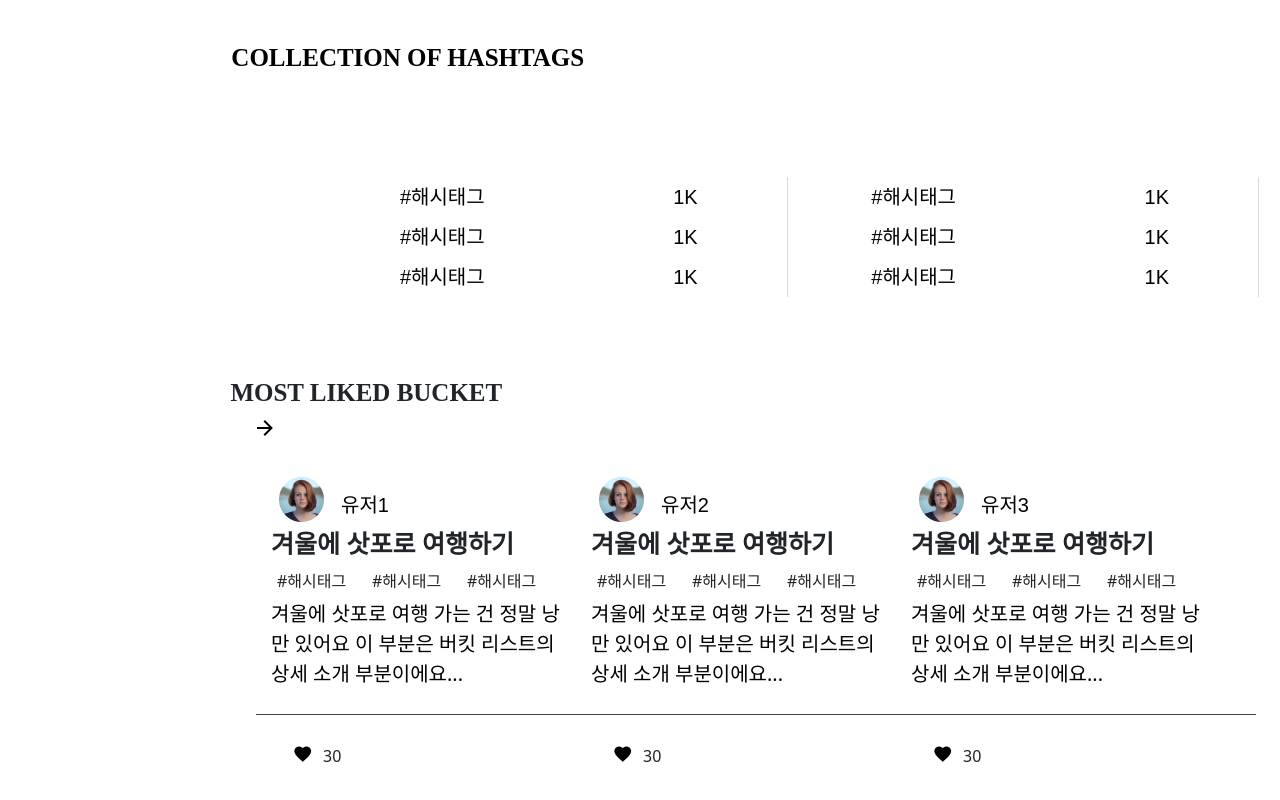
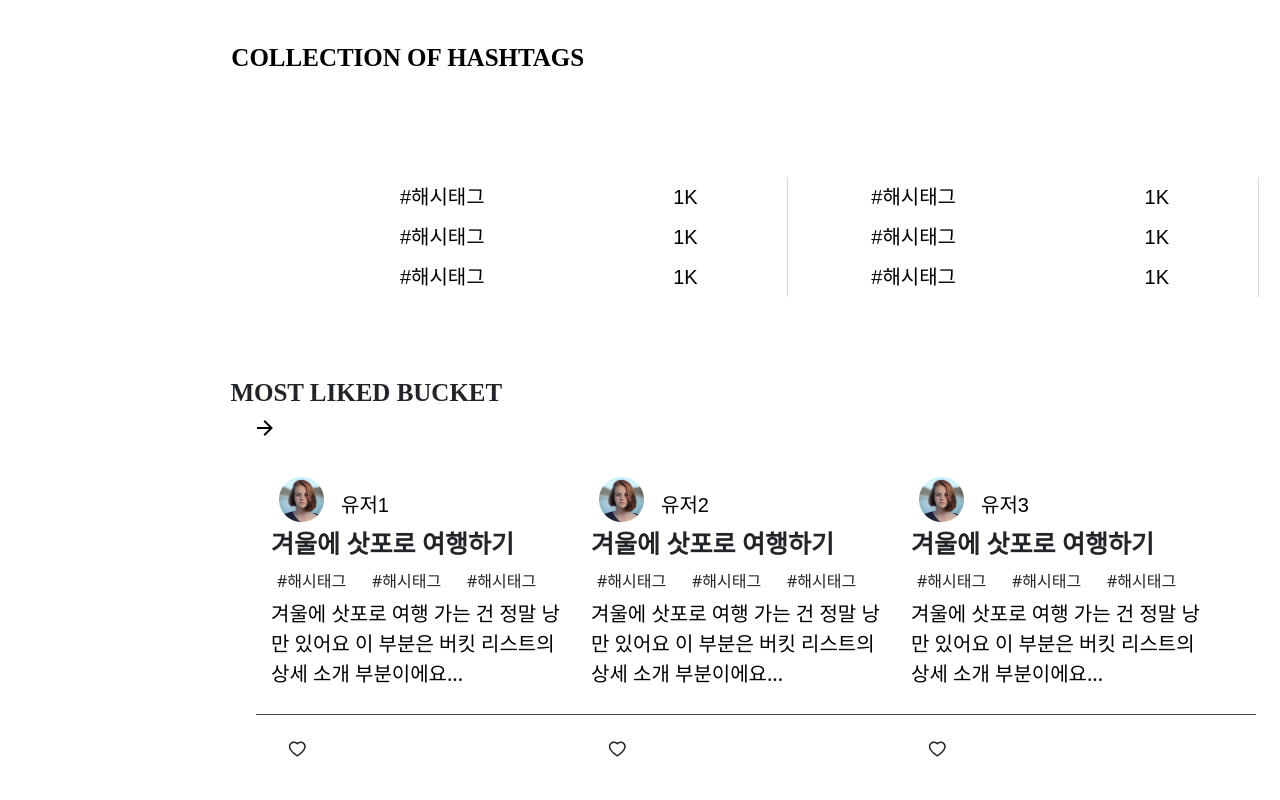
Before and after one commit to sense-web-framework/life-map, a React (Create React App) app in the folder life-map/: page /community/bucket_community in a window 1280 px wide. Shown: the part 726-1526 px from the top of the page. Built offline with nearby package versions, Linux system fonts and the light colour scheme; no server answers; a web font is replaced by a local one.

Commit message:
FEAT: 좋아요 버튼, 커뮤니티 nav_bar 색깔변경
## 작업 내용
Community_Bucket 페이지 좋아요 버튼을 구현하였고, Community navbar 클릭했을때 색깔 보라색으로 변하도록 하였습니다.

```diff
--- a/life-map/package.json
+++ b/life-map/package.json
@@ -3,6 +3,7 @@
   "version": "0.1.0",
   "private": true,
   "dependencies": {
+    "@ant-design/icons": "^5.2.6",
     "@expo-google-fonts/arimo": "^0.2.3",
     "@testing-library/jest-dom": "^5.17.0",
     "@testing-library/react": "^13.4.0",
@@ -13,7 +14,8 @@
     "react-bootstrap": "^2.9.0",
     "react-dom": "^18.2.0",
     "react-redux": "^8.1.3",
-    "react-router-dom": "^6.17.0",
+    "react-router": "^6.18.0",
+    "react-router-dom": "^6.18.0",
     "react-scripts": "^5.0.1",
     "react-textarea-autosize": "^8.5.3",
     "web-vitals": "^2.1.4"
--- a/life-map/src/App.js
+++ b/life-map/src/App.js
@@ -14,7 +14,7 @@ import MyPage from './pages/MyPage.js';
 import BucketCommunity from './pages/Bucket_Community.js';
 import LoungeCommunity from './pages/Lounge_Community.js';
 import TogetherCommunity from './pages/Together_Community.js';
-import AddTogether from './pages/Add_Together.js';
+import AddTogether from './pages/Add_Together.js'
 import { BrowserRouter, Route, Routes} from "react-router-dom"
 import { useState, useEffect } from 'react';
 import { getAuth, onAuthStateChanged } from 'firebase/auth';
--- a/life-map/src/css/Community_page.css
+++ b/life-map/src/css/Community_page.css
@@ -247,7 +247,6 @@
   top: 175px;
   left: 15px;
   color: #000;
-  /* font-family: Arimo; */
   font-size: 20px;
   font-style: normal;
   font-weight: 500;
@@ -264,7 +263,7 @@
   }
   .liked{
     position: absolute;
-    background-image: url(../img/Heart.png);
+    /* background-image: url(../img/Heart.png); */
     width: 25px;
     height: 20px;
     background-color: #FFF;
--- /dev/null
+++ b/life-map/src/css/LikeButton.css
@@ -0,0 +1,15 @@
+.button{
+    position: absolute;
+    width: 30px;
+    height: 10px;
+    transform: scale(1.1)
+}
+.red{
+    color:red;
+  }
+.icons-list h3{
+    height: 20px;
+    width: 130px;
+    text-align: right;
+    font-size: 16px;
+}
--- a/life-map/src/css/NavBar_Community.css
+++ b/life-map/src/css/NavBar_Community.css
@@ -4,7 +4,7 @@
 }
 .nav_Bucket_Community{
     font-family: nav;
-    color: #7000D8;
+    color: black;
     position:absolute;
     width:96px;
     height: 24px;
@@ -13,6 +13,7 @@
     font-size: 20px;
     text-align:center;
     text-decoration: none;
+
 }
 .nav_Lounge_Community{
     font-family: nav;
@@ -53,3 +54,11 @@
     background: #FFF;
     box-shadow: 0px 4px 4px 0px rgba(0, 0, 0, 0.25);
 }
+.nav_Bucket_Community span,
+.nav_Lounge_Community span,
+.nav_Together_Community span {
+  cursor: pointer;
+}
+.click{
+    color:#7000D8;
+}
--- a/life-map/src/css/Together_Board.css
+++ b/life-map/src/css/Together_Board.css
@@ -63,12 +63,20 @@
     color: white;
     font-size: 14px;
 }
+/* .add_Together{
+    position: fixed;
+    background: rgba(0, 0, 0, 0.5);
+    width: 800px;
+    height: 500px;
+
+} */
 .card-write{
     position: relative;
     width: 700px;
     height: 400px;
+    background: #fff;
     left: 50%;
-    top: 600px;
+    top: 500px;
     transform: translate( -50%, -50%);
     border: 3px solid gray;
     border-radius: 30px 30px;
@@ -117,3 +125,15 @@
     text-align: center;
     white-space: normal;
 }
+.submitbtn{
+    position: relative;
+    width: 116px;
+    height: 38px;
+    transform: translate( -50%, -50%);
+    left: 50%;
+    top: 320px;
+    border-radius: 6px;
+    background-color: #333;
+    color: white;
+    font-size: 14px;
+}
--- a/life-map/src/pages/Add_Together.js
+++ b/life-map/src/pages/Add_Together.js
@@ -5,6 +5,7 @@ function Add_Together(){
     return(
         <div className="add_Together">
             <Communitypage></Communitypage>
+            <div className="T_title">함께해요</div>
             <div className="card-write">
                 <div className="card-Info">
                     <div className="c_title">
@@ -20,6 +21,7 @@ function Add_Together(){
                     <div className="c_content">
                     <TextareaAutosize className="c_textarea" placeholder='내용을 입력해주세요'></TextareaAutosize>
                     </div>
+                    <input type="submit" className="submitbtn" value='등록하기'></input>
             </div>
         </div>
     )
--- a/life-map/src/pages/Bucket_Community.js
+++ b/life-map/src/pages/Bucket_Community.js
@@ -1,4 +1,5 @@
 import Community_page from "./Community_page";
+import LikeButton from "./LikeButton.js";
 function Bucket_Community(){
     return(
         <div className="Buket_Community">
@@ -60,24 +61,6 @@ function Bucket_Community(){
                         </div>
                         </li>
                     </ul>
-
-                    {/* {
-
-                    //  <ul>
-                    // <li className="r">
-                    //     <li>#해시태그<p>1K</p></li>
-                    //     <li>#해시태그<p>1K</p></li>
-                    //     <li>#해시태그<p>1K</p></li></li>
-                    // <li className="r">
-                    //     <li>#해시태그</li><p>1K</p>
-                    //     <li>#해시태그</li><p>1K</p>
-                    //     <li>#해시태그</li><p>1K</p></li>
-                    // <li className="r">
-                    //     <li>#해시태그<p> 1K</p></li>
-                    //     <li>#해시태그<p> 1K</p></li>
-                    //     <li>#해시태그<p> 1K</p></li></li>
-                    // </ul>
-                    } */}
                 </div>
             </div>
             <div className="mostLiked">
@@ -86,14 +69,6 @@ function Bucket_Community(){
                     <input type="button" className="read-more">
                 </input>
                 </div>
-
-                {/* <div className="mostLiked-group">
-                    <ul>
-                        <li></li>
-                        <li></li>
-                        <li></li>
-                    </ul>
-                </div> */}
                 <div className="user1">
                     <div className="user-icon"></div>
                     <div className="user-name">유저1</div>
@@ -105,8 +80,7 @@ function Bucket_Community(){
                     겨울에 삿포로 여행 가는 건 정말 낭만 있어요
                     이 부분은 버킷 리스트의 상세 소개 부분이에요...</div>
                     <div className="division-line"></div>
-                    <button className="liked"></button>
-                    <div className="liked-count">30</div>
+                    <div className="liked"><LikeButton></LikeButton></div>
                 </div>
                 <div className="user2">
                     <div className="user-icon"></div>
@@ -119,8 +93,7 @@ function Bucket_Community(){
                     겨울에 삿포로 여행 가는 건 정말 낭만 있어요
                     이 부분은 버킷 리스트의 상세 소개 부분이에요...</div>
                     <div className="division-line"></div>
-                    <button className="liked"></button>
-                    <div className="liked-count">30</div>
+                    <div className="liked"><LikeButton></LikeButton></div>
                 </div>
                 <div className="user3">
                     <div className="user-icon"></div>
@@ -133,8 +106,7 @@ function Bucket_Community(){
                     겨울에 삿포로 여행 가는 건 정말 낭만 있어요
                     이 부분은 버킷 리스트의 상세 소개 부분이에요...</div>
                     <div className="division-line"></div>
-                    <button className="liked"></button>
-                    <div className="liked-count">30</div>
+                    <div className="liked"><LikeButton></LikeButton></div>
                 </div>
             </div>
         </div>
--- /dev/null
+++ b/life-map/src/pages/LikeButton.js
@@ -0,0 +1,35 @@
+import React from 'react';
+import '../css/LikeButton.css'
+import {HeartOutlined, HeartFilled} from '@ant-design/icons';
+class LikeButton extends React.Component{
+    state = {
+        isChecked: false,
+        notice: ' ',
+    };
+
+    onClick = () => {
+        this.state.isChecked ?
+        this.setState({
+            isChecked: false,
+            notice: '',
+        })
+        :
+        this.setState({
+            isChecked: true,
+            notice: '좋아요 1회',
+        });
+    }
+    render(){
+        return(
+            <React.Fragment>
+                <div className="icons-list">
+                    {this.state.isChecked ?
+                    <HeartFilled className="button red" onClick={this.onClick}/> :
+                    <HeartOutlined className="button" onClick={this.onClick}/>}
+                    <h3>{this.state.notice}</h3>
+                </div>
+            </React.Fragment>
+        )
+    }
+}
+export default LikeButton;
--- a/life-map/src/pages/NavBar.js
+++ b/life-map/src/pages/NavBar.js
@@ -27,7 +27,7 @@ function NavBar({user}) {
         </Link>
       <Link className='Question' to={'/question'}>QUESTION</Link>
       <Link className='Bucketlist' to={'/bucket-list'}>BUCKETLIST</Link>
-      <Link className='Community' to={'/community'}>COMMUNITY</Link>
+      <Link className='Community' to={'/community/bucket_community'}>COMMUNITY</Link>
       { {user} ? (
         // <>
         // <Link to={'/my-page'}>
--- a/life-map/src/pages/NavBar_Community.js
+++ b/life-map/src/pages/NavBar_Community.js
@@ -1,14 +1,29 @@
-import {Link} from 'react-router-dom';
+import { Link, useLocation } from 'react-router-dom';
 import '../css/NavBar_Community.css';
-function NavBar_Commnuity(){
-    return(
-        <div className="NavBar_Commnunity">
-            <div class="navbar_nav">
-                <Link className='nav_Bucket_Community' to={'/community/bucket_community'}>버킷리스트</Link>
-                <Link className='nav_Lounge_Community' to={'/community/lounge_community'}>라운지</Link>
-                <Link className='nav_Together_Community' to={'/community/together_community'}>함께해요</Link>
-            </div>
-        </div>
-    );
+
+function NavBar_Community() {
+  const location = useLocation();
+
+  // 현재 URL이 링크의 to 속성과 일치하는지 확인하여 클래스를 동적으로 지정
+  const getLinkClass = (tab) => {
+    return `nav_${tab}_Community ${location.pathname === `/community/${tab.toLowerCase()}_community` ? 'click' : ''}`;
+  };
+
+  return (
+    <div className="NavBar_Commnunity">
+      <div className="navbar_nav">
+        <Link className={getLinkClass('Bucket')} to={'/community/bucket_community'}>
+          <span>버킷리스트</span>
+        </Link>
+        <Link className={getLinkClass('Lounge')} to={'/community/lounge_community'}>
+          <span>라운지</span>
+        </Link>
+        <Link className={getLinkClass('Together')} to={'/community/together_community'}>
+          <span>함께해요</span>
+        </Link>
+      </div>
+    </div>
+  );
 }
-export default NavBar_Commnuity;
+
+export default NavBar_Community;
```
Also changed, not shown: life-map/src/pages/Together_Board.js (+12 -10 lines), 1 other file (tests, documents, lock files or other folders).
